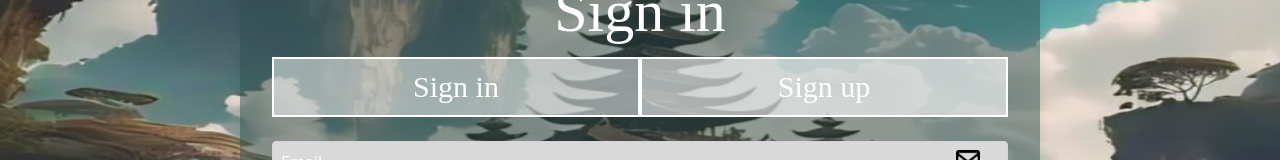
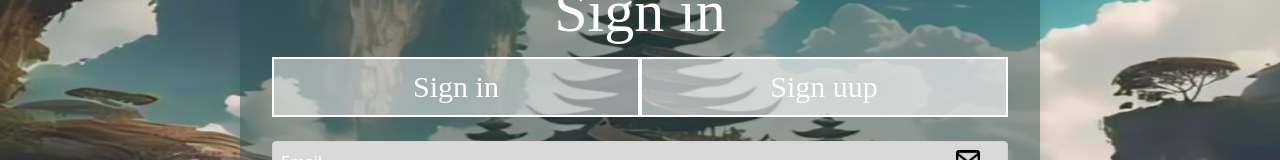
Before and after one commit to RafotID/Dragon_sugih, a React (Vite) app in the folder FrontEnd/: page /signin in a window 1280 px wide. Shown: the part 201-361 px from the top of the page. Built offline with nearby package versions, Linux system fonts and the light colour scheme; a web font is replaced by a local one.

Commit message:
feat : menambahkan huruf "u"

```diff
--- a/FrontEnd/src/Pages/signin.jsx
+++ b/FrontEnd/src/Pages/signin.jsx
@@ -28,7 +28,7 @@ const Signin = () => {
                         </div>
                         <div className='border-white bg-white bg-opacity-60 border-2 w-[400px] h-[60px] flex items-center justify-center'>
                             <h3 className='text-white'>
-                                <Link to="/signup" className="hover:underline">Sign up</Link>
+                                <Link to="/signup" className="hover:underline">Sign uup</Link>
                             </h3>
                         </div>
                     </div>
```
